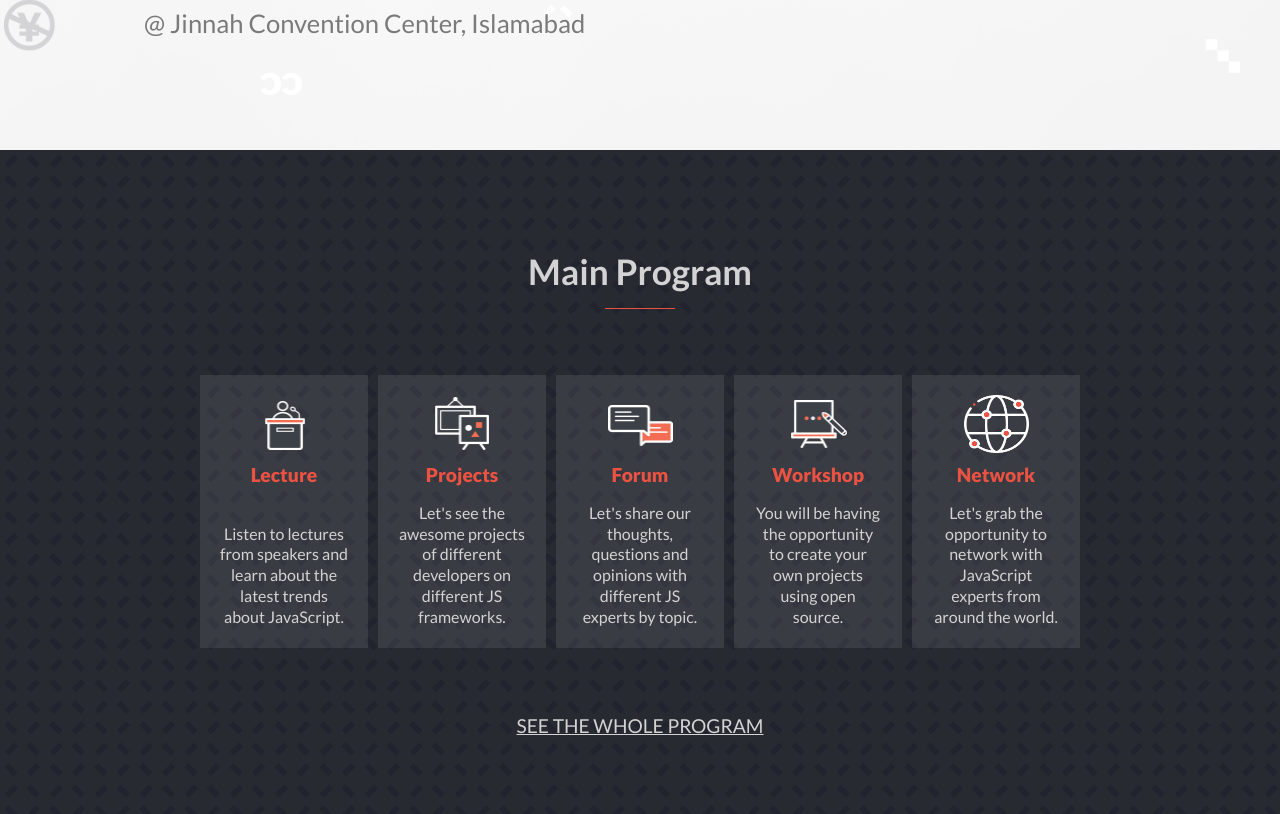
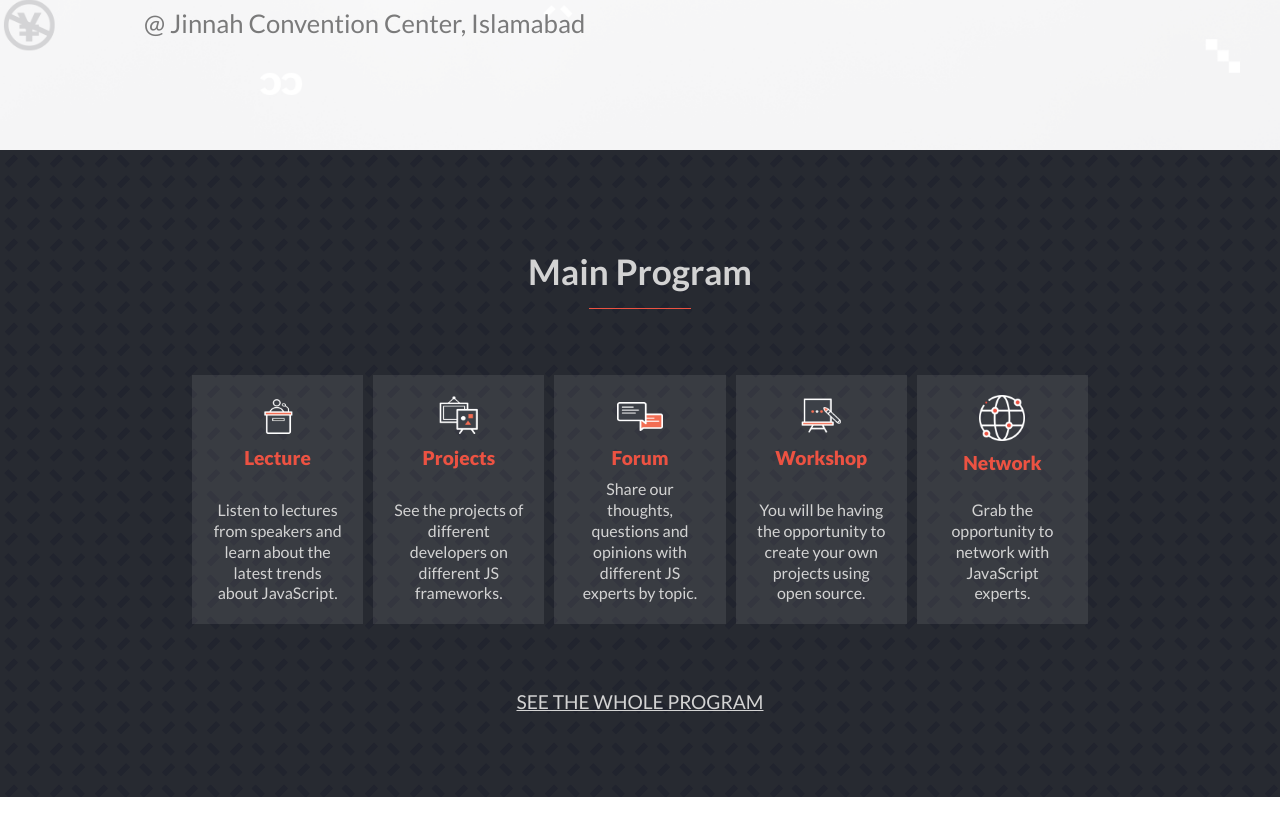
Before and after one commit to AbeeraTahir/JSWORLD-Conference-2023, a website: page index.html in a window 1280 px wide. Shown: the part 706-1520 px from the top of the page. Drawn offline with Linux system fonts and the light colour scheme.

Commit message:
Fix styling for desktop

```diff
--- a/css/home.css
+++ b/css/home.css
@@ -425,7 +425,7 @@ footer {
   }
 
   .headline-content {
-    width: 1200px;
+    width: 90%;
     padding: 7rem 9rem;
     gap: 15px;
   }
@@ -438,6 +438,7 @@ footer {
     font-weight: 900;
     font-size: 4.8rem;
     text-transform: uppercase;
+    width: 100%;
   }
 
   .description-container {
@@ -470,7 +471,7 @@ footer {
   }
 
   .main-program {
-    padding: 100px 200px;
+    padding: 100px 0;
     gap: 50px;
   }
 
@@ -493,12 +494,15 @@ footer {
   }
 
   .program-contents {
+    width: 70%;
+    margin: 0 auto;
     display: flex;
     flex-direction: row;
     gap: 10px;
   }
 
   .program-card {
+    width: 100%;
     padding: 20px;
     display: flex;
     flex-direction: column;
@@ -510,8 +514,8 @@ footer {
   }
 
   .program-card img {
-    width: 65px;
-    height: 58px;
+    width: 35%;
+    height: 33%;
     flex: 0;
   }
 
--- a/index.html
+++ b/index.html
@@ -73,14 +73,14 @@
           <img src="icons/schedule-icon.png" alt="Exhibition">
           <h3 class="main-color">Projects</h3>
           <p>
-            Let's see the awesome projects of different developers on different JS frameworks.
+            See the projects of different developers on different JS frameworks.
             </p>
         </div>
         <div class="program-card">
           <img src="icons/chat-icon.png" alt="Forum">
           <h3 class="main-color">Forum</h3>
           <p>
-            Let's share our thoughts, questions and opinions with different JS experts by topic.
+            Share our thoughts, questions and opinions with different JS experts by topic.
             </p>
         </div>
         <div class="program-card">
@@ -94,7 +94,7 @@
           <img src="icons/ignite-icon.png" alt="ignite">
           <h3 class="main-color">Network</h3>
           <p>
-            Let's grab the opportunity to network with JavaScript experts from around the world.
+            Grab the opportunity to network with JavaScript experts.
             </p>
         </div>
       </div>
```
Also changed, not shown: README.md.
